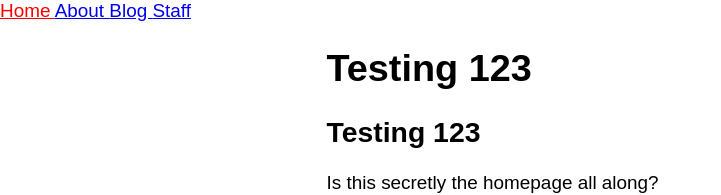
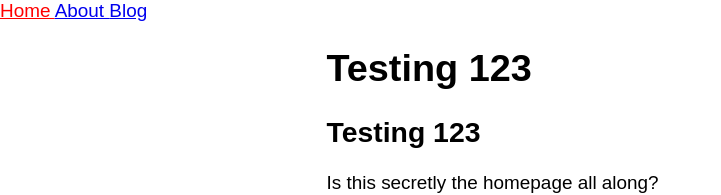
Before and after one commit to testuseriosh/testuser.github.io, a Jekyll site: the page built from readme.md, in a window 1280 px wide. Shown: the top 195 px of the page, without its empty margins (0-721 px from the left). Built offline with Jekyll 4.4.1, drawn with Linux system fonts in a browser that asks for light colours; nearby versions of some CDN libraries; our own code applies the rules of GitHub Pages for plain Markdown files.

Commit message:
Update Config “navigation”

```diff
--- a/_data/navigation.yml
+++ b/_data/navigation.yml
@@ -1,4 +1,3 @@
-# _data/navigation.yml
 items:
   - name: Home
     link: /
@@ -6,5 +5,3 @@ items:
     link: /about.html
   - name: Blog
     link: /blog.html
-  - name: Staff
-    link: /staff.html
```
